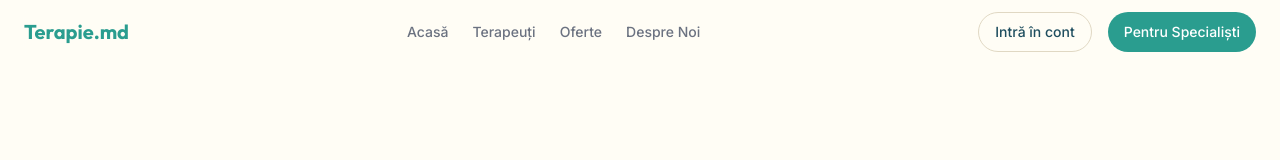
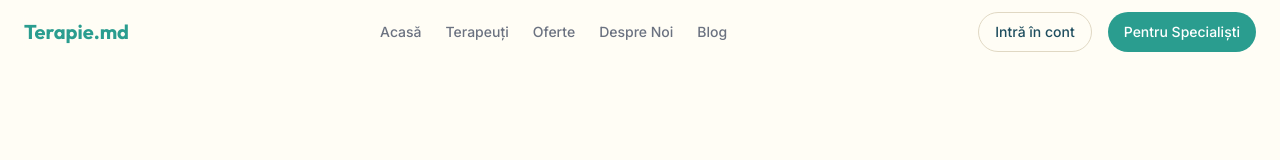
Before and after one commit to privatrix/terapie-md, a Next.js app: page / in a window 1280 px wide. Shown: the top 160 px of the page. Built offline with nearby package versions, Linux system fonts and the light colour scheme; no server answers; the database is empty.

Commit message:
Feat: Add Blog Link to header

```diff
--- a/src/components/layout/Header.tsx
+++ b/src/components/layout/Header.tsx
@@ -90,6 +90,9 @@ export function Header() {
                         <Link href="/despre" className="hover:text-primary transition-colors">
                             Despre Noi
                         </Link>
+                        <Link href="/articole" className="hover:text-primary transition-colors">
+                            Blog
+                        </Link>
                     </nav>
                     <div className="flex items-center gap-4">
                         {user && !isUpdatePasswordPage ? (
@@ -172,6 +175,13 @@ export function Header() {
                         >
                             Despre Noi
                         </Link>
+                        <Link
+                            href="/articole"
+                            className="text-2xl font-semibold hover:text-primary transition-colors"
+                            onClick={() => setMobileMenuOpen(false)}
+                        >
+                            Blog
+                        </Link>
 
                         <div className="flex flex-col gap-4 mt-8 w-[280px]">
                             {user && !isUpdatePasswordPage ? (
```
